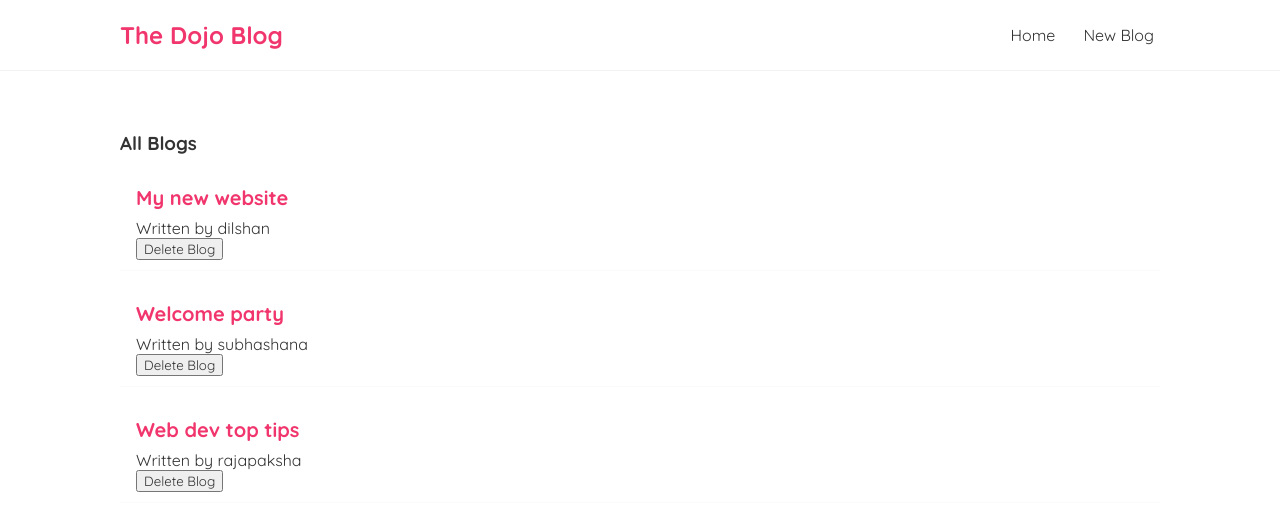
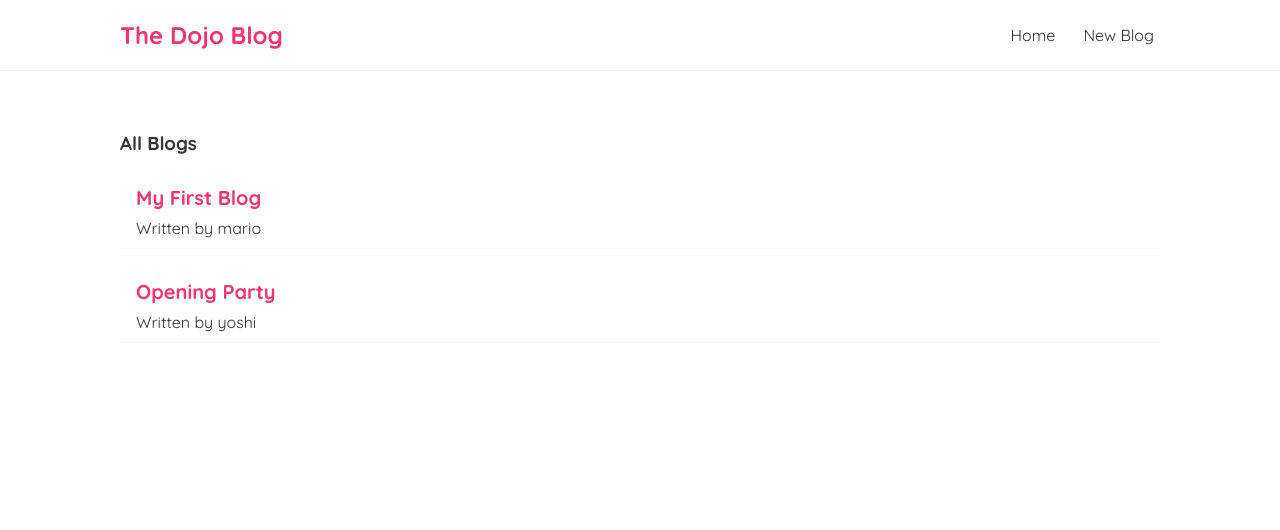
Before and after one commit to subhashana77/dojo-blog, a React (Create React App) app: page / in a window 1280 px wide. Shown: the top 530 px of the page. Built offline with nearby package versions, Linux system fonts and the light colour scheme; data requests are answered from the project's data file.

Commit message:
call the api
call the get method using fetch function

```diff
--- a/src/components/BlogList.jsx
+++ b/src/components/BlogList.jsx
@@ -1,6 +1,6 @@
 import React from "react";
 
-const BlogList = ({blogs, title, handleDelete}) => {
+const BlogList = ({blogs, title}) => {
 // const BlogList = (props) => {
 
     // const blogs = props.blogs;
@@ -13,7 +13,6 @@
                 <div className="blog-preview" key={blog.id}>
                     <h2>{blog.title}</h2>
                     <p>Written by {blog.author}</p>
-                    <button onClick={()=>handleDelete(blog.id)}>Delete Blog</button>
                 </div>
             ))}
         </div>
--- a/src/pages/Home.jsx
+++ b/src/pages/Home.jsx
@@ -3,25 +3,23 @@
 
 const Home = () => {
 
-    const [blogs, setBlogs] = useState([
-        { title: 'My new website', body: 'lorem ipsum...', author: 'dilshan', id: 1 },
-        { title: 'Welcome party', body: 'lorem ipsum...', author: 'subhashana', id: 2 },
-        { title: 'Web dev top tips', body: 'lorem ipsum...', author: 'rajapaksha', id: 3 },
-    ]);
+    const [blogs, setBlogs] = useState(null);
 
-    const handleDelete = (id) => {
-        const newBlogs = blogs.filter(blog => blog.id !== id)
-        setBlogs(newBlogs);
-    }
 
     useEffect(() => {
-        console.log("Use effect running");
+        fetch('http://localhost:8000/blogs')
+            .then(res => {
+                return res.json();
+            })
+            .then((data) => {
+                setBlogs(data);
+            })
     }, []);
 
     return (
         <div className="home">
             <div className="home">
-                <BlogList blogs={blogs} title="All Blogs" handleDelete={handleDelete}/>
+                {blogs && <BlogList blogs={blogs} title="All Blogs"/>}
             </div>
         </div>
     );
```
